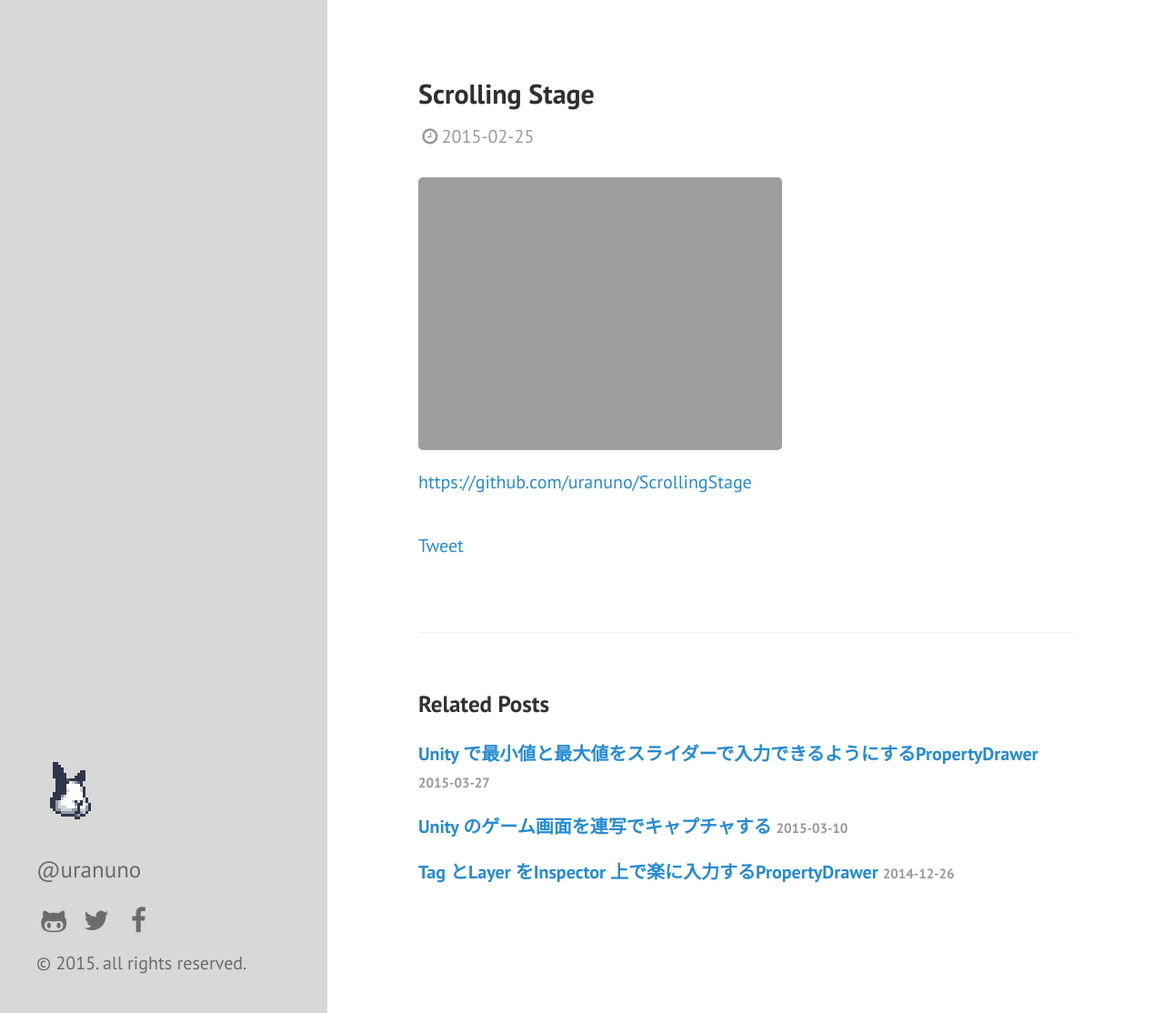
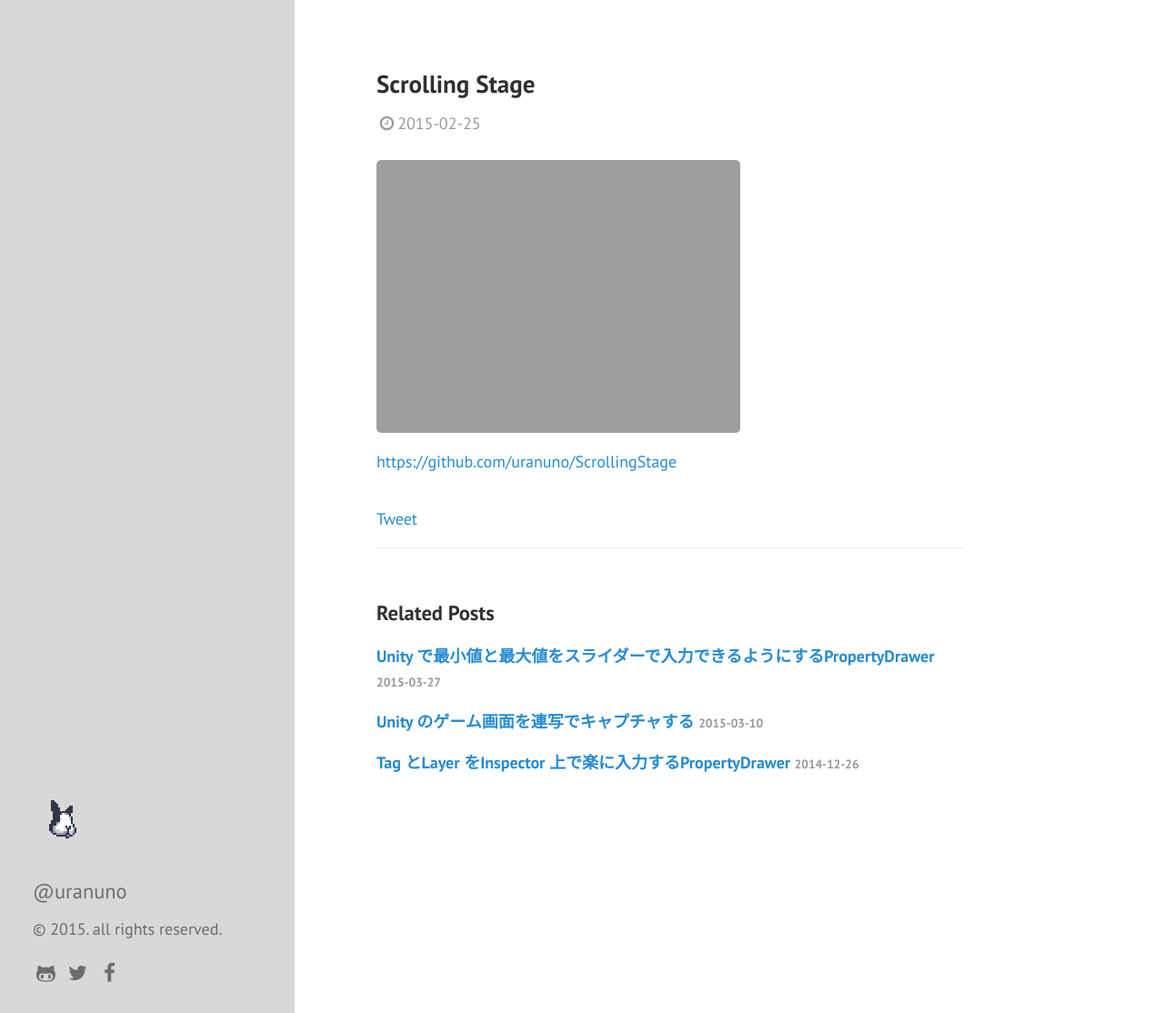
Before and after one commit to uranuno/uranuno.github.io, a Jekyll site: the page built from _posts/2015-02-25-scrolling-stage.md, in a window 1280 px wide and 1114 px high. Shown: the whole window at 91% size. Built offline with Jekyll 4.4.1, drawn with Linux system fonts in a browser that asks for light colours; nearby versions of some CDN libraries; Markdown is read by kramdown in place of the engine named in the settings; a script that is not in the unit is left out; comment, search, counter and statistics services are not loaded.

Commit message:
ちいさく

```diff
--- a/_includes/sidebar.html
+++ b/_includes/sidebar.html
@@ -3,7 +3,7 @@
     <div class="sidebar-about">
       <h1>
         <a href="{{ site.baseurl }}">
-          <img src="{{ site.baseurl }}public/logo@2x.gif" alt="{{ site.title }}" width="72" height="72">
+          <img src="{{ site.baseurl }}public/logo@2x.gif" alt="{{ site.title }}" width="64" height="64">
         </a>
       </h1>
     </div>
@@ -26,12 +26,12 @@
 
     </nav>
 
+    <p class="copy">&copy; {{ site.time | date: '%Y' }}. all rights reserved.</p>
+
     <div class="accounts">
       {% for account in site.data.accounts %}
         <a href="{{ account.url }}" target="_blank"><i class="fa fa-{{ account.icon }} fa-fw" alt="{{ account.name }}"></i></a>
       {% endfor %}
     </div>
-
-    <p class="copy">&copy; {{ site.time | date: '%Y' }}. all rights reserved.</p>
   </div>
 </div>
--- a/public/css/nunomemo.css
+++ b/public/css/nunomemo.css
@@ -4,6 +4,22 @@
 
 html {
   font-family: "PT Sans", Helvetica, Arial, "游ゴシック", "YuGothic", sans-serif;
+  font-size: 14px;
+}
+@media (min-width: 58em) {
+  html {
+    font-size: 18px;
+  }
+}
+@media (min-width: 48em) {
+  html {
+    font-size: 14px;
+  }
+}
+@media (min-width: 38em) {
+  html {
+    font-size: 18px;
+  }
 }
 
 /* Headings */
@@ -38,7 +54,7 @@
 
 /* Accounts */
 .accounts {
-  font-size: 1.5rem;
+  font-size: 1.25rem;
   margin-bottom: 0.5rem;
 }
 .accounts a {
@@ -48,6 +64,11 @@
 /* copy */
 .copy {
   font-size: 1rem;
+}
+
+/* Post */
+.post {
+  margin-bottom: 1em;
 }
 
 /* Date and Tag and ReadMore*/
```
Also changed, not shown: public/logo@2x.gif.
